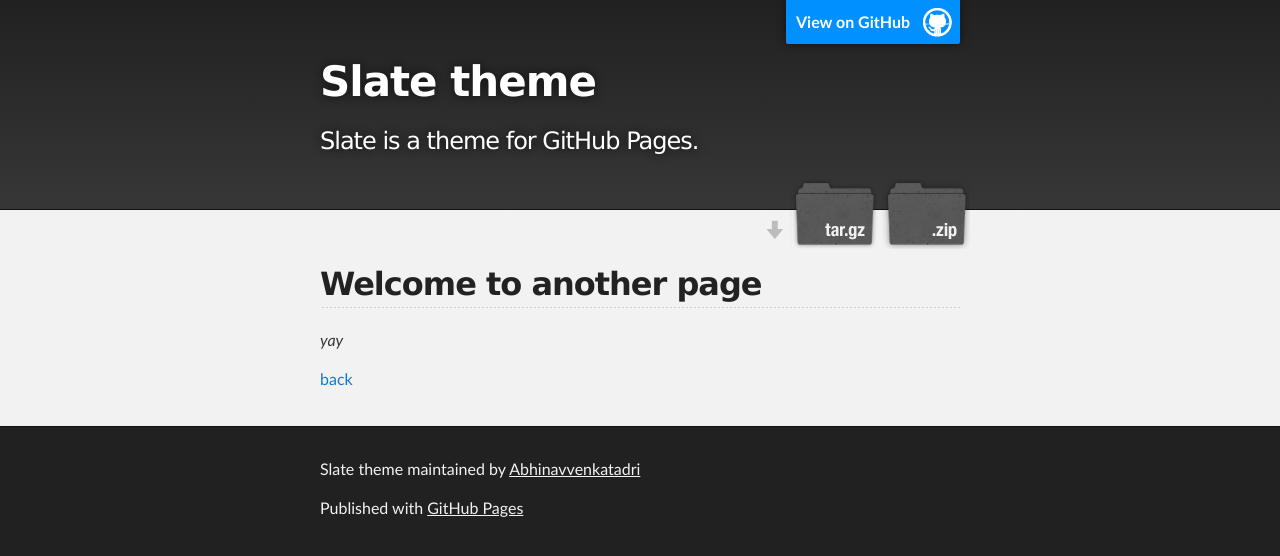
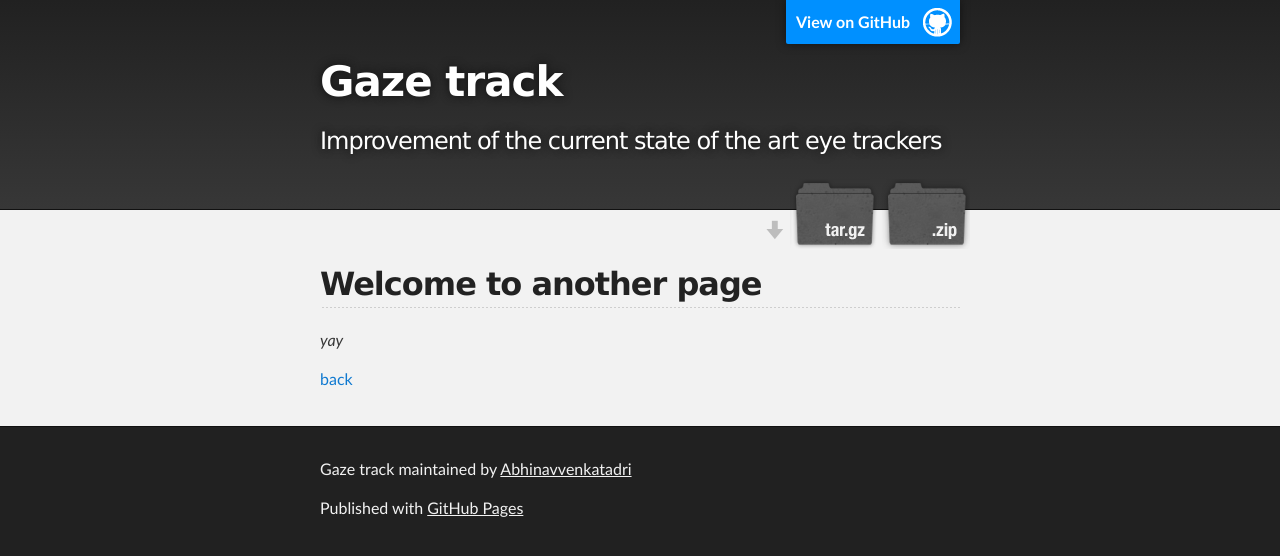
Before and after one commit to Abhinavvenkatadri/Eye-tracking-GSoC, a Jekyll site: the page built from docs/another-page.md, in a window 1280 px wide. Shown: the top 556 px of the page. Built offline with Jekyll 4.4.1, drawn with Linux system fonts in a browser that asks for light colours; our own code applies the rules of GitHub Pages for plain Markdown files.

Commit message:
Update _config.yml

```diff
--- a/docs/_config.yml
+++ b/docs/_config.yml
@@ -1,5 +1,5 @@
-title: Slate theme
-description: Slate is a theme for GitHub Pages.
+title: Gaze track
+description: Improvement of the current state of the art eye trackers
 show_downloads: true
 google_analytics:
 theme: jekyll-theme-slate
```
